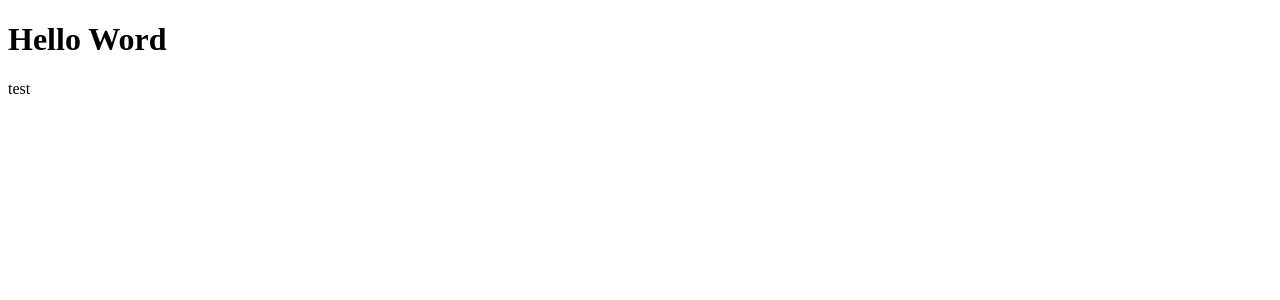
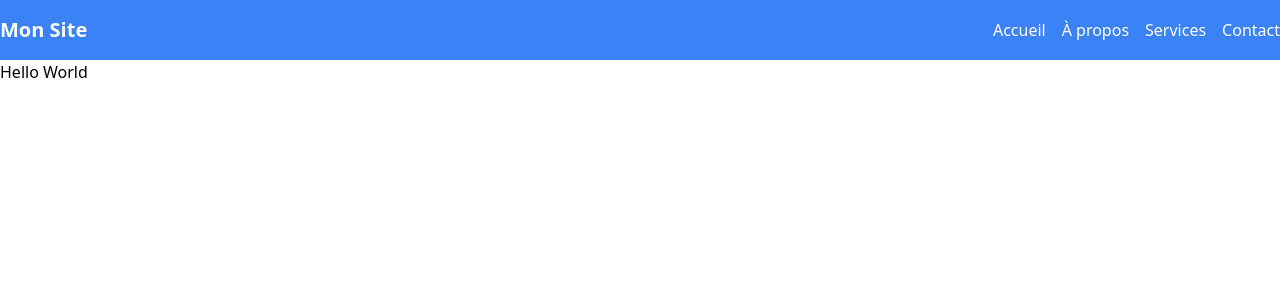
Before and after one commit to Crmy7/GitProject, a Nuxt app in the folder GitProjectFront/: page / in a window 1280 px wide. Shown: the top 300 px of the page. Built offline with nearby package versions, Linux system fonts and the light colour scheme.

Commit message:
add tailwind

```diff
--- a/GitProjectFront/app.vue
+++ b/GitProjectFront/app.vue
@@ -1,5 +1,6 @@
 <template>
   <div>
+    <Header />
     <NuxtLayout>
       <NuxtPage>
       </NuxtPage>
--- /dev/null
+++ b/GitProjectFront/assets/css/main.css
@@ -0,0 +1,3 @@
+@tailwind base;
+@tailwind components;
+@tailwind utilities;
--- /dev/null
+++ b/GitProjectFront/components/header.vue
@@ -0,0 +1,17 @@
+<template>
+    <header class="bg-blue-500 py-4">
+      <div class="container mx-auto">
+        <nav class="flex items-center justify-between">
+          <div class="text-white font-bold text-xl">
+            Mon Site
+          </div>
+          <ul class="flex space-x-4">
+            <li><a href="#" class="text-white hover:text-gray-300">Accueil</a></li>
+            <li><a href="#" class="text-white hover:text-gray-300">À propos</a></li>
+            <li><a href="#" class="text-white hover:text-gray-300">Services</a></li>
+            <li><a href="#" class="text-white hover:text-gray-300">Contact</a></li>
+          </ul>
+        </nav>
+      </div>
+    </header>
+  </template>
--- a/GitProjectFront/nuxt.config.ts
+++ b/GitProjectFront/nuxt.config.ts
@@ -1,6 +1,7 @@
 // https://nuxt.com/docs/api/configuration/nuxt-config
 export default defineNuxtConfig({
   devtools: { enabled: true },
+  css: ['~/assets/css/main.css'],
   postcss: {
     plugins: {
       tailwindcss: {},
--- a/GitProjectFront/pages/index.vue
+++ b/GitProjectFront/pages/index.vue
@@ -1,6 +1,7 @@
 <template>
-    <h1>Hello Word</h1>
-    <p>test</p>
+
+    <h1 class="">Hello World</h1>
+
 </template>
 
 <script>
--- a/GitProjectFront/tailwind.config.js
+++ b/GitProjectFront/tailwind.config.js
@@ -1,6 +1,12 @@
 /** @type {import('tailwindcss').Config} */
 export default {
-  content: [],
+  content: [
+    "./components/**/*.{js,vue,ts}",
+    "./layouts/**/*.vue",
+    "./pages/**/*.vue",
+    "./plugins/**/*.{js,ts}",
+    "./app.vue",
+  ],
   theme: {
     extend: {},
   },
```
Also changed, not shown: 1 other file (tests, documents, lock files or other folders).
